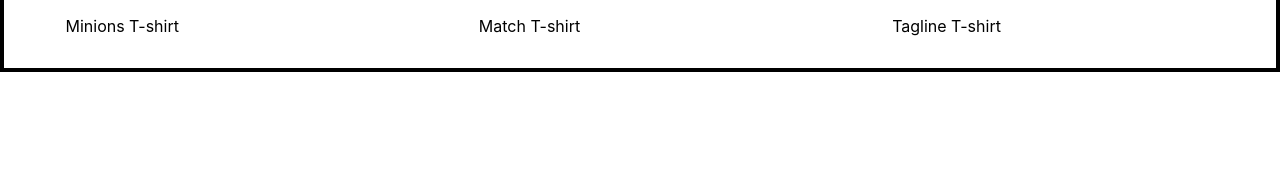
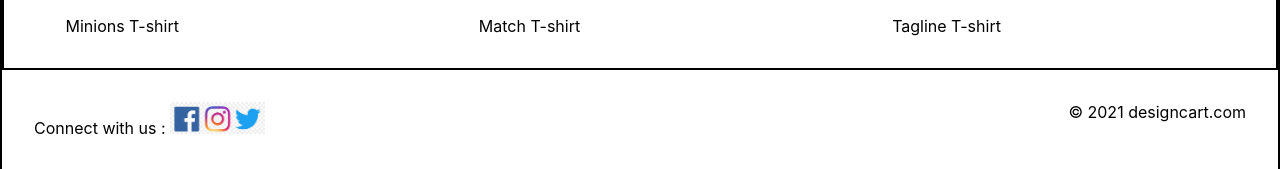
Before and after one commit to harshit-kakkar/DesignCart-Frontend, a React (Create React App) app: page / in a window 1280 px wide. Shown: the part 1854-2023 px from the top of the page. Before the commit the page ends 1926 px from the top, so only its background shows below. Built offline with nearby package versions, Linux system fonts and the light colour scheme.

Commit message:
Implemented footer section

```diff
--- a/src/components/landingPage/landingPage.css
+++ b/src/components/landingPage/landingPage.css
@@ -108,3 +108,13 @@
 .featured-product > img {
     width: 75%;
 }
+
+.footer{
+    display: flex;
+    justify-content: space-between;
+    padding: 2em;
+}
+
+.social-media-img{
+    max-height: 2em;
+}
--- a/src/components/landingPage/landingPage.tsx
+++ b/src/components/landingPage/landingPage.tsx
@@ -1,6 +1,7 @@
 import React from 'react';
 import './landingPage.css';
 import yellow_tick from '../../assets/yellow_tick_1.png'
+import social_img from '../../assets/social_fb_insta_twitter.jpg'
 
 interface ProductJson{
   id: number,
@@ -63,6 +64,18 @@
         {sampleProductJson.map((item, i) => <div className="featured-product"><img alt="Product" src="https://profile-images-hispace.s3.ap-south-1.amazonaws.com/2aa94cdf2bb341df8c089a79d3219f89.jpeg"></img><br></br> {item.name}</div>)}
       </div>
       </div>
+
+
+      <div className="footer">
+        <div>
+          <span> Connect with us : </span>
+          <img className="social-media-img" alt="Social Media" src={social_img}></img>
+        </div>
+        <div>
+          <span>© 2021 designcart.com </span>
+        </div>
+      </div>
+
     </div>
   );
 }
```
Also changed, not shown: src/assets/social_fb_insta_twitter.jpg (added).
